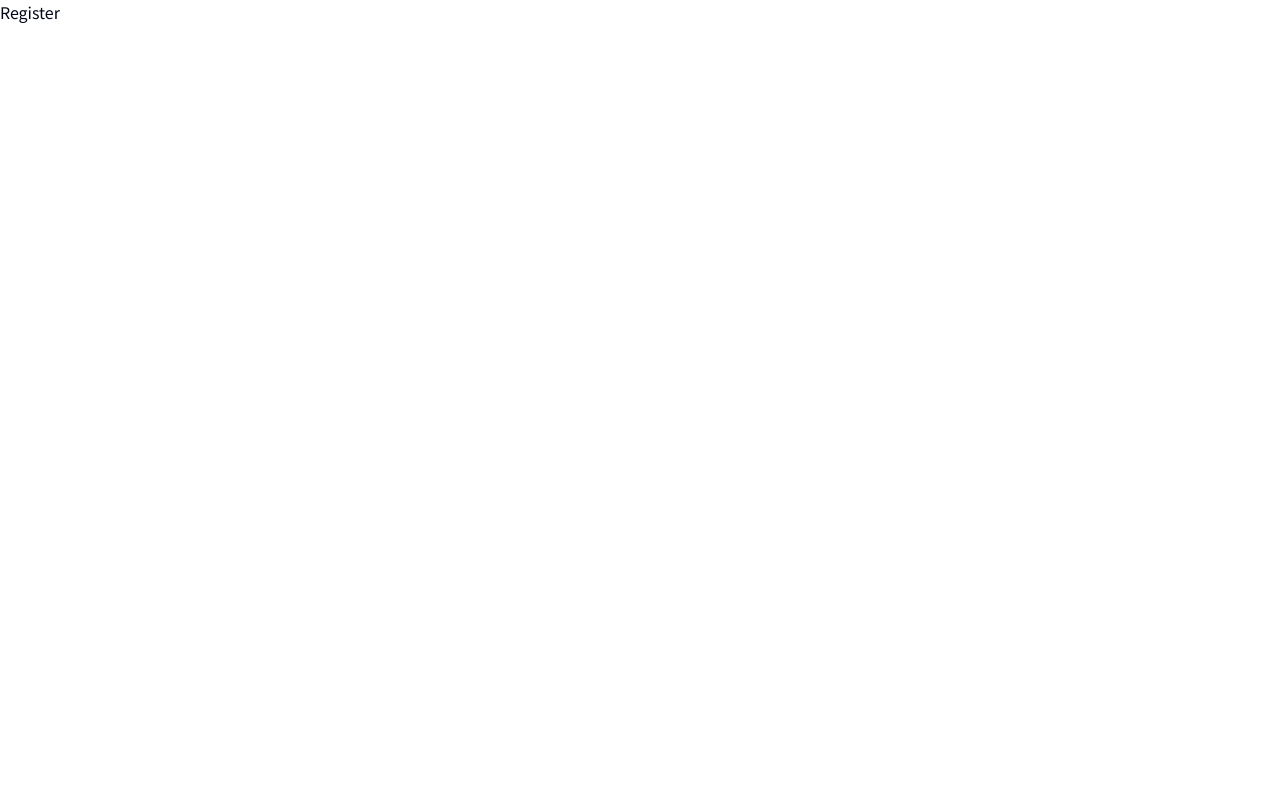
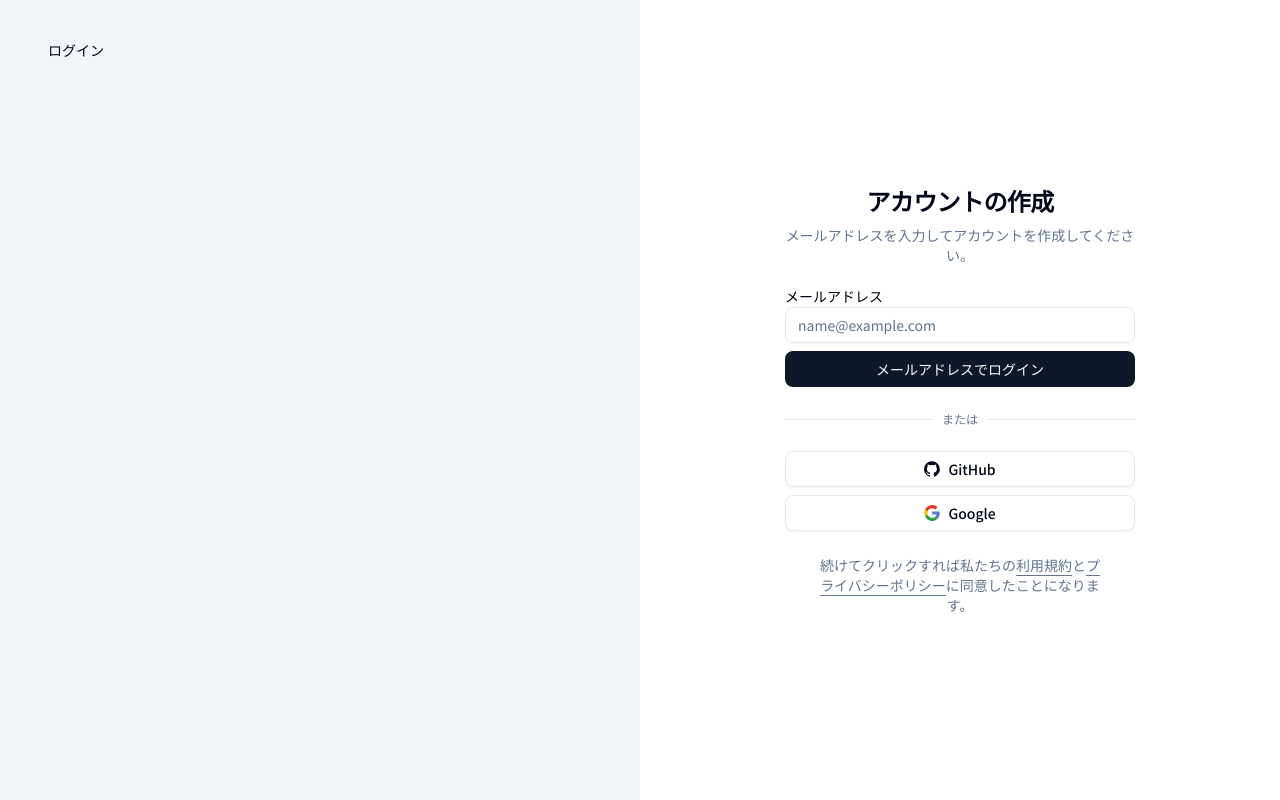
Before and after one commit to rambda02/post-writer, a Next.js app: page /register in a window 1280 px wide. Built offline with nearby package versions, Linux system fonts and the light colour scheme.

Commit message:
✨ 新規登録機能、ログイン機能を追加する

```diff
--- a/package.json
+++ b/package.json
@@ -18,6 +18,7 @@
     "date-fns": "^4.1.0",
     "lucide-react": "^0.503.0",
     "next": "15.3.1",
+    "next-auth": "^4.24.11",
     "next-contentlayer2": "^0.5.7",
     "next-themes": "^0.4.6",
     "react": "^19.0.0",
--- a/src/app/(auth)/register/page.tsx
+++ b/src/app/(auth)/register/page.tsx
@@ -1,7 +1,45 @@
+import Link from "next/link";
+import { UserAuthForm } from "@/components/user-auth-form";
+import { buttonVariants } from "@/components/ui/button";
+import { cn } from "@/lib/utils";
+
 export default function Register() {
   return (
-    <div>
-      <h1>Register</h1>
+    <div className="container mx-auto px-8 grid flex-col lg:grid-cols-2 h-screen w-screen items-center justify-center lg:max-w-none lg:px-0">
+      <Link
+        href={"/login"}
+        className={cn(
+          buttonVariants({ variant: "ghost" }),
+          "absolute left-4 md:left-8 md:top-8"
+        )}
+      >
+        ログイン
+      </Link>
+      <div className="h-full bg-muted lg:block hidden" />
+      <div className="mx-auto w-full sm:w-[350px] flex flex-col justify-center space-y-6">
+        <div className="text-center space-y-2">
+          <h1 className="text-2xl font-semibold tracking-tight">
+            アカウントの作成
+          </h1>
+          <p className="text-sm text-muted-foreground">
+            メールアドレスを入力してアカウントを作成してください。
+          </p>
+        </div>
+
+        <UserAuthForm />
+
+        <p className="text-muted-foreground px-8 text-center text-sm">
+          続けてクリックすれば私たちの
+          <Link href="/terms" className="underline underline-offset-4">
+            利用規約
+          </Link>
+          と
+          <Link href="/privacy" className="underline underline-offset-4">
+            プライバシーポリシー
+          </Link>
+          に同意したことになります。
+        </p>
+      </div>
     </div>
   );
 }
--- /dev/null
+++ b/src/app/api/auth/[...nextauth]/route.ts
@@ -0,0 +1,6 @@
+import NextAuth from "next-auth";
+import { authOptions } from "@/lib/auth";
+
+const handler = NextAuth(authOptions);
+
+export { handler as GET, handler as POST };
--- a/src/components/icon.tsx
+++ b/src/components/icon.tsx
@@ -28,4 +28,33 @@ export const Icon = {
       />
     </svg>
   ),
+  google: () => (
+    <svg
+      xmlns="http://www.w3.org/2000/svg"
+      width="200"
+      height="200"
+      viewBox="0 0 128 128"
+    >
+      <path
+        fill="#fff"
+        d="M44.59 4.21a63.28 63.28 0 0 0 4.33 120.9a67.6 67.6 0 0 0 32.36.35a57.13 57.13 0 0 0 25.9-13.46a57.44 57.44 0 0 0 16-26.26a74.33 74.33 0 0 0 1.61-33.58H65.27v24.69h34.47a29.72 29.72 0 0 1-12.66 19.52a36.16 36.16 0 0 1-13.93 5.5a41.29 41.29 0 0 1-15.1 0A37.16 37.16 0 0 1 44 95.74a39.3 39.3 0 0 1-14.5-19.42a38.31 38.31 0 0 1 0-24.63a39.25 39.25 0 0 1 9.18-14.91A37.17 37.17 0 0 1 76.13 27a34.28 34.28 0 0 1 13.64 8q5.83-5.8 11.64-11.63c2-2.09 4.18-4.08 6.15-6.22A61.22 61.22 0 0 0 87.2 4.59a64 64 0 0 0-42.61-.38z"
+      />
+      <path
+        fill="#e33629"
+        d="M44.59 4.21a64 64 0 0 1 42.61.37a61.22 61.22 0 0 1 20.35 12.62c-2 2.14-4.11 4.14-6.15 6.22Q95.58 29.23 89.77 35a34.28 34.28 0 0 0-13.64-8a37.17 37.17 0 0 0-37.46 9.74a39.25 39.25 0 0 0-9.18 14.91L8.76 35.6A63.53 63.53 0 0 1 44.59 4.21z"
+      />
+      <path
+        fill="#f8bd00"
+        d="M3.26 51.5a62.93 62.93 0 0 1 5.5-15.9l20.73 16.09a38.31 38.31 0 0 0 0 24.63q-10.36 8-20.73 16.08a63.33 63.33 0 0 1-5.5-40.9z"
+      />
+      <path
+        fill="#587dbd"
+        d="M65.27 52.15h59.52a74.33 74.33 0 0 1-1.61 33.58a57.44 57.44 0 0 1-16 26.26c-6.69-5.22-13.41-10.4-20.1-15.62a29.72 29.72 0 0 0 12.66-19.54H65.27c-.01-8.22 0-16.45 0-24.68z"
+      />
+      <path
+        fill="#319f43"
+        d="M8.75 92.4q10.37-8 20.73-16.08A39.3 39.3 0 0 0 44 95.74a37.16 37.16 0 0 0 14.08 6.08a41.29 41.29 0 0 0 15.1 0a36.16 36.16 0 0 0 13.93-5.5c6.69 5.22 13.41 10.4 20.1 15.62a57.13 57.13 0 0 1-25.9 13.47a67.6 67.6 0 0 1-32.36-.35a63 63 0 0 1-23-11.59A63.73 63.73 0 0 1 8.75 92.4z"
+      />
+    </svg>
+  ),
 };
--- a/src/components/user-auth-form.tsx
+++ b/src/components/user-auth-form.tsx
@@ -1,10 +1,17 @@
+"use client";
+
+import { useState } from "react";
 import { cn } from "@/lib/utils";
 import { Input } from "./ui/input";
 import { Label } from "./ui/label";
 import { buttonVariants } from "./ui/button";
 import { Icon } from "./icon";
+import { signIn } from "next-auth/react";
 
 export const UserAuthForm = () => {
+  const [isGithubLoading, setIsGithubLoading] = useState<boolean>(false);
+  const [isGoogleLoading, setIsGoogleLoading] = useState<boolean>(false);
+
   return (
     <div className="grid gap-6">
       <form>
@@ -28,10 +35,28 @@ export const UserAuthForm = () => {
           </span>
         </div>
       </div>
-      <button className={cn(buttonVariants({ variant: "outline" }))}>
-        <Icon.github />
-        GitHub
-      </button>
+      <div className="flex flex-col gap-2">
+        <button
+          className={cn(buttonVariants({ variant: "outline" }))}
+          onClick={() => {
+            setIsGithubLoading(true);
+            signIn("github");
+          }}
+        >
+          {isGithubLoading ? <Icon.spinner /> : <Icon.github />}
+          GitHub
+        </button>
+        <button
+          className={cn(buttonVariants({ variant: "outline" }))}
+          onClick={() => {
+            setIsGoogleLoading(true);
+            signIn("google");
+          }}
+        >
+          {isGoogleLoading ? <Icon.spinner /> : <Icon.google />}
+          Google
+        </button>
+      </div>
     </div>
   );
 };
--- /dev/null
+++ b/src/lib/auth.ts
@@ -0,0 +1,30 @@
+import { NextAuthOptions } from "next-auth";
+import Github from "next-auth/providers/github";
+import Google from "next-auth/providers/google";
+
+export const authOptions: NextAuthOptions = {
+  providers: [
+    Github({
+      clientId: process.env.GITHUB_ID_CLIENT_ID!,
+      clientSecret: process.env.GITHUB_SECRET_CLIENT_SECRET!,
+    }),
+    Google({
+      clientId: process.env.GOOGLE_CLIENT_ID!,
+      clientSecret: process.env.GOOGLE_CLIENT_SECRET!,
+    }),
+  ],
+  pages: {
+    signIn: "/login",
+  },
+  callbacks: {
+    async session({ token, session }) {
+      if (token) {
+        session.user.id = token.id;
+        session.user.name = token.name;
+        session.user.email = token.email;
+        session.user.image = token.picture;
+      }
+      return session;
+    },
+  },
+};
--- /dev/null
+++ b/src/middleware.ts
@@ -0,0 +1,35 @@
+import { withAuth } from "next-auth/middleware";
+import { getToken } from "next-auth/jwt";
+import { NextResponse } from "next/server";
+
+export default withAuth(
+  async function middleware(req) {
+    const token = await getToken({ req });
+    const isAuth = !!token;
+    const isAuthPage =
+      req.nextUrl.pathname.startsWith("/login") ||
+      req.nextUrl.pathname.startsWith("/register");
+
+    if (isAuthPage) {
+      if (isAuth) {
+        return NextResponse.redirect(new URL("/dashboard", req.url));
+      }
+      return null;
+    }
+
+    if (!isAuth) {
+      return NextResponse.redirect(new URL("/login", req.url));
+    }
+  },
+  {
+    callbacks: {
+      async authorized() {
+        return true;
+      },
+    },
+  }
+);
+
+export const config = {
+  matcher: ["/dashboard/:path*", "/editor/:path*", "/login", "/register"],
+};
--- /dev/null
+++ b/src/types/next-auth.d.ts
@@ -0,0 +1,15 @@
+import { User } from "next-auth";
+
+type UserId = string;
+
+declare module "next-auth/jwt" {
+  interface JWT {
+    id: UserId;
+  }
+}
+
+declare module "next-auth" {
+  interface Session {
+    user: User;
+  }
+}
```
Also changed, not shown: 1 other file (tests, documents, lock files or other folders).
